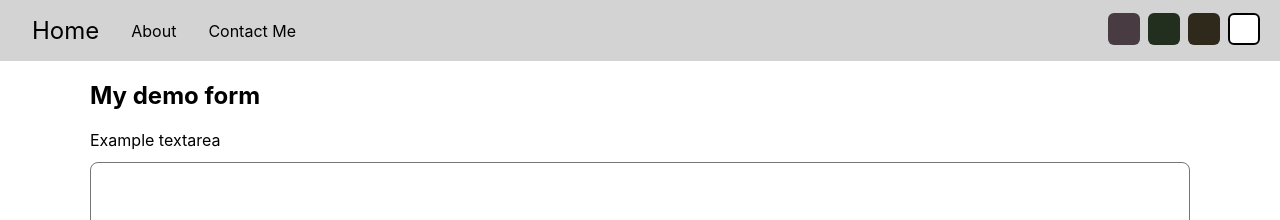
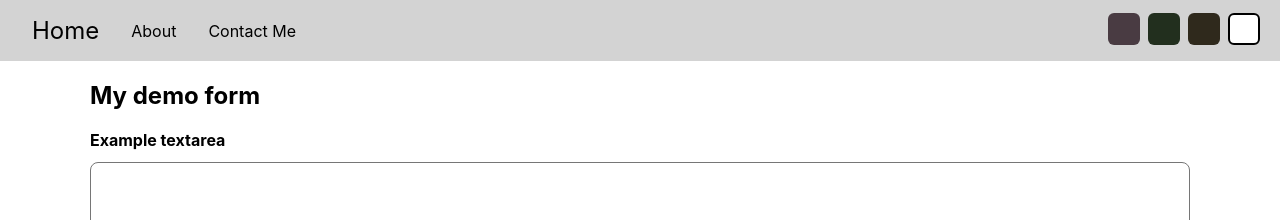
Before and after one commit to Mayank-0603/First_app_React, a React (Create React App) app: page / in a window 1280 px wide. Shown: the top 220 px of the page. Built offline with nearby package versions, Linux system fonts and the light colour scheme.

Commit message:
Just added styling in MyForm.js

```diff
--- a/src/components/MyForm.js
+++ b/src/components/MyForm.js
@@ -25,7 +25,7 @@ export default function MyForm(props) {
         <div id='form_section'>
             <h2 id='heading' className={`text_left text-${props.mode === "default" ? "dark" : "default"}`}>My demo form</h2>
             <div id="text_part">
-                <label htmlFor="myBox_1" className={`form_label text_left text_left text-${props.mode === "default" ? "dark" : "default"}`}>Example textarea</label>
+                <label htmlFor="myBox_1" className={`form_label text_left text_left text-${props.mode === "default" ? "dark" : "default"}`}><strong>Example textarea</strong></label>
                 <textarea name="userText" id="myBox_1" className={`background_${props.mode} text_left text-${props.mode === "default" ? "dark" : "default"}`} rows="10" onChange={enterText} value={text}></textarea>
             </div>
             <div id="font_section" className='text_left'>
```
